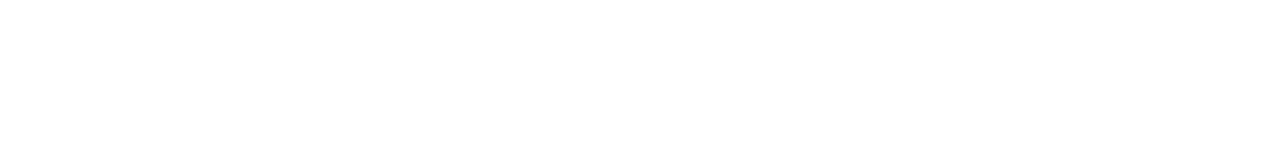
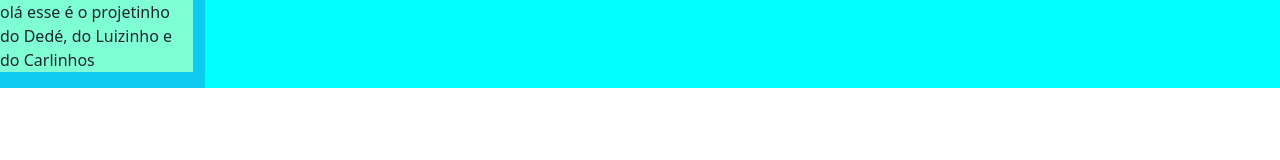
Before and after one commit to andreccamara/projeto-em-equipe-git-github, a plain HTML site: page index.html in a window 1280 px wide. Drawn offline with nearby package versions, Linux system fonts and the light colour scheme.

Commit message:
começo css

```diff
--- a/css/style.css
+++ b/css/style.css
@@ -0,0 +1,8 @@
+#linha1{
+    background-color: aqua;
+}
+
+
+p{
+    background-color: aquamarine;
+}
--- a/index.html
+++ b/index.html
@@ -8,10 +8,11 @@
     <title>Document</title>
 </head>
 <body>
-    <div class="row">
+    <div class="row" id="linha1">
         <div class="col-2 bg-info">
-
+            <p>olá esse é o projetinho do Dedé, do Luizinho e do Carlinhos</p>
         </div>
     </div>
 </body>
+<script src='js/script.js'></script>
 </html>
```
